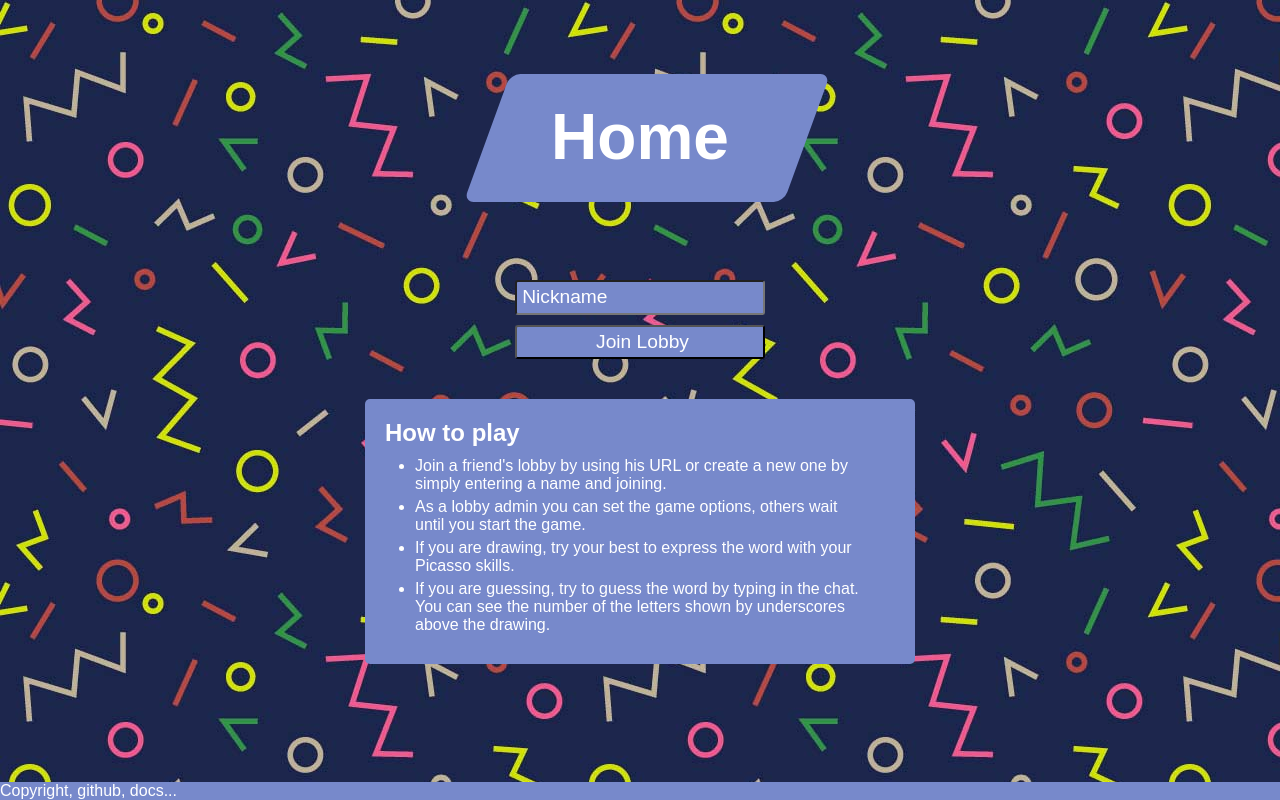
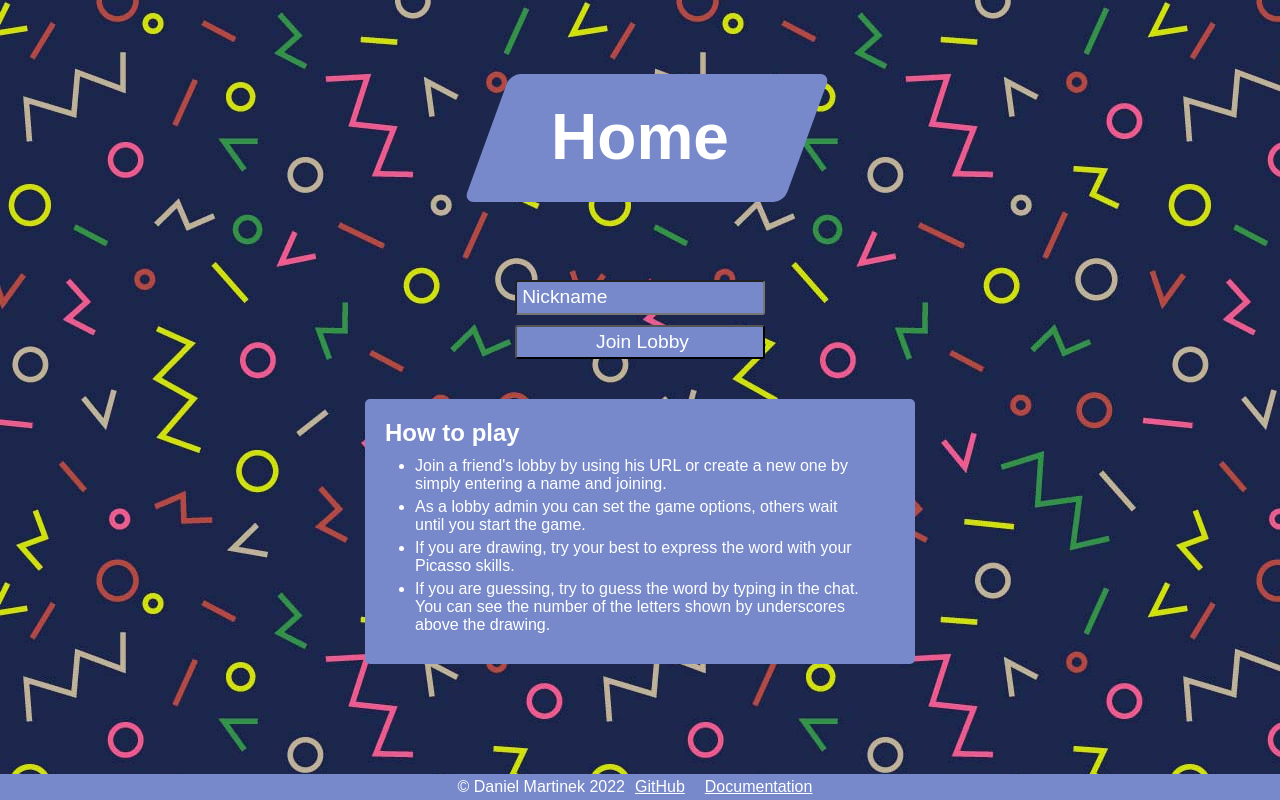
Before and after one commit to cubebuc/mega-masterpiece, a React (Create React App) app in the folder client/: page / in a window 1280 px wide. Built offline with nearby package versions, Linux system fonts and the light colour scheme; no server answers.

Commit message:
Footer update

```diff
--- a/client/src/components/App/App.js
+++ b/client/src/components/App/App.js
@@ -92,7 +92,7 @@ function App()
             {appView === 'home' && socket && <Home setAppView={setAppView} socket={socket} setLobby={setLobby} />}
             {appView === 'lobby' && lobby && <Lobby setAppView={setAppView} socket={socket} lobby={lobby} setLobby={setLobby} isAdmin={isAdmin} />}
             {appView === 'game' && <Game setAppView={setAppView} socket={socket} lobby={lobby} setLobby={setLobby} isAdmin={isAdmin} isOnTurn={isOnTurn} />}
-            <footer>Copyright, github, docs...</footer>
+            <footer>© Daniel Martinek 2022 <a href='https://github.com/cubebuc/mega-masterpiece'>GitHub</a> <a href='/docs'>Documentation</a></footer>
         </div>
     );
 }
--- a/client/src/components/App/App.scss
+++ b/client/src/components/App/App.scss
@@ -35,8 +35,15 @@ h1::before {
 }
 
 footer {
+    display: flex;
     width: 100%;
     position: fixed;
     bottom: 0;
+    padding: 4px;
+    justify-content: center;
     background-color: #7789cb;
+
+    * {
+        margin-inline: 10px;
+    }
 }
```
Also changed, not shown: 14 other files (tests, documents, lock files or other folders).
